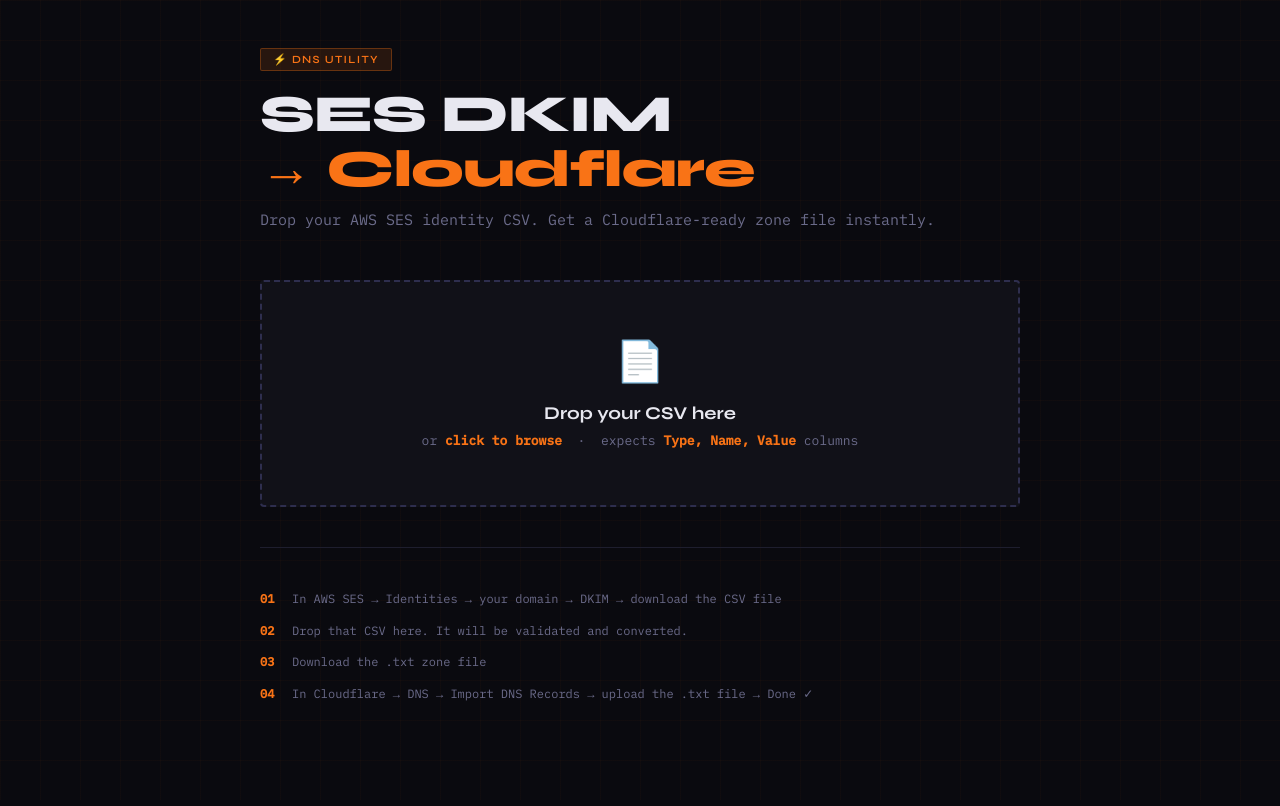
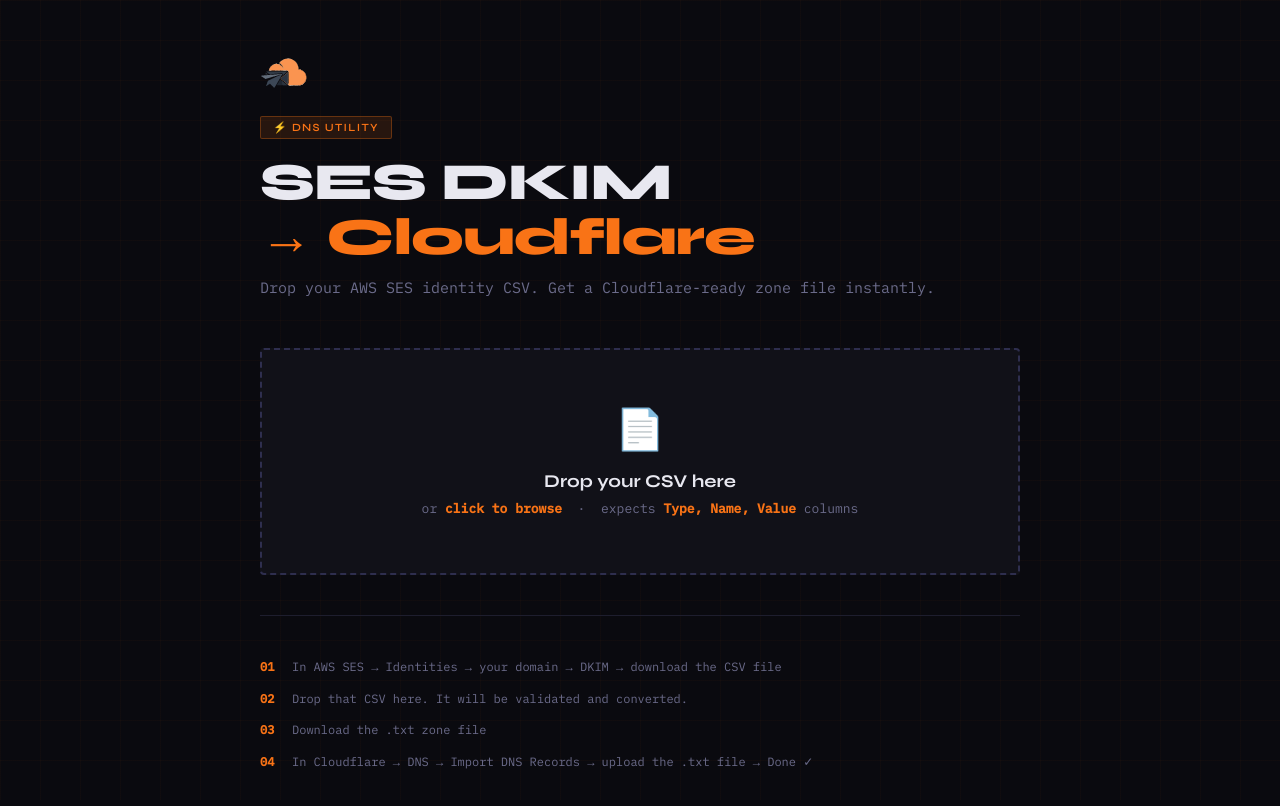
Before and after one commit to faizananwerali/ses-dkim-to-cloudflare, a plain HTML site: page index.html in a window 1280 px wide. Drawn offline with nearby package versions, Linux system fonts and the light colour scheme.

Commit message:
feat: logo added

```diff
--- a/index.html
+++ b/index.html
@@ -4,6 +4,7 @@
 <meta charset="UTF-8">
 <meta name="viewport" content="width=device-width, initial-scale=1.0">
 <title>SES DKIM → Cloudflare</title>
+<link rel="icon" type="image/svg+xml" href="logos/logo.svg">
 <link href="https://fonts.googleapis.com/css2?family=Syne:wght@400;600;700;800&family=IBM+Plex+Mono:wght@400;500&display=swap" rel="stylesheet">
 <style>
   *, *::before, *::after { box-sizing: border-box; margin: 0; padding: 0; }
@@ -409,6 +410,7 @@
 <body>
 <div class="container">
   <header>
+    <img src="logos/logo.svg" alt="SES DKIM to Cloudflare" style="height:48px;margin-bottom:20px;display:block;">
     <div class="badge">⚡ DNS Utility</div>
     <h1>SES DKIM<br><span>→ Cloudflare</span></h1>
     <p class="subtitle">Drop your AWS SES identity CSV. Get a Cloudflare-ready zone file instantly.</p>
```
Also changed, not shown: logos/logo.jpg (added), logos/logo.svg (added).
